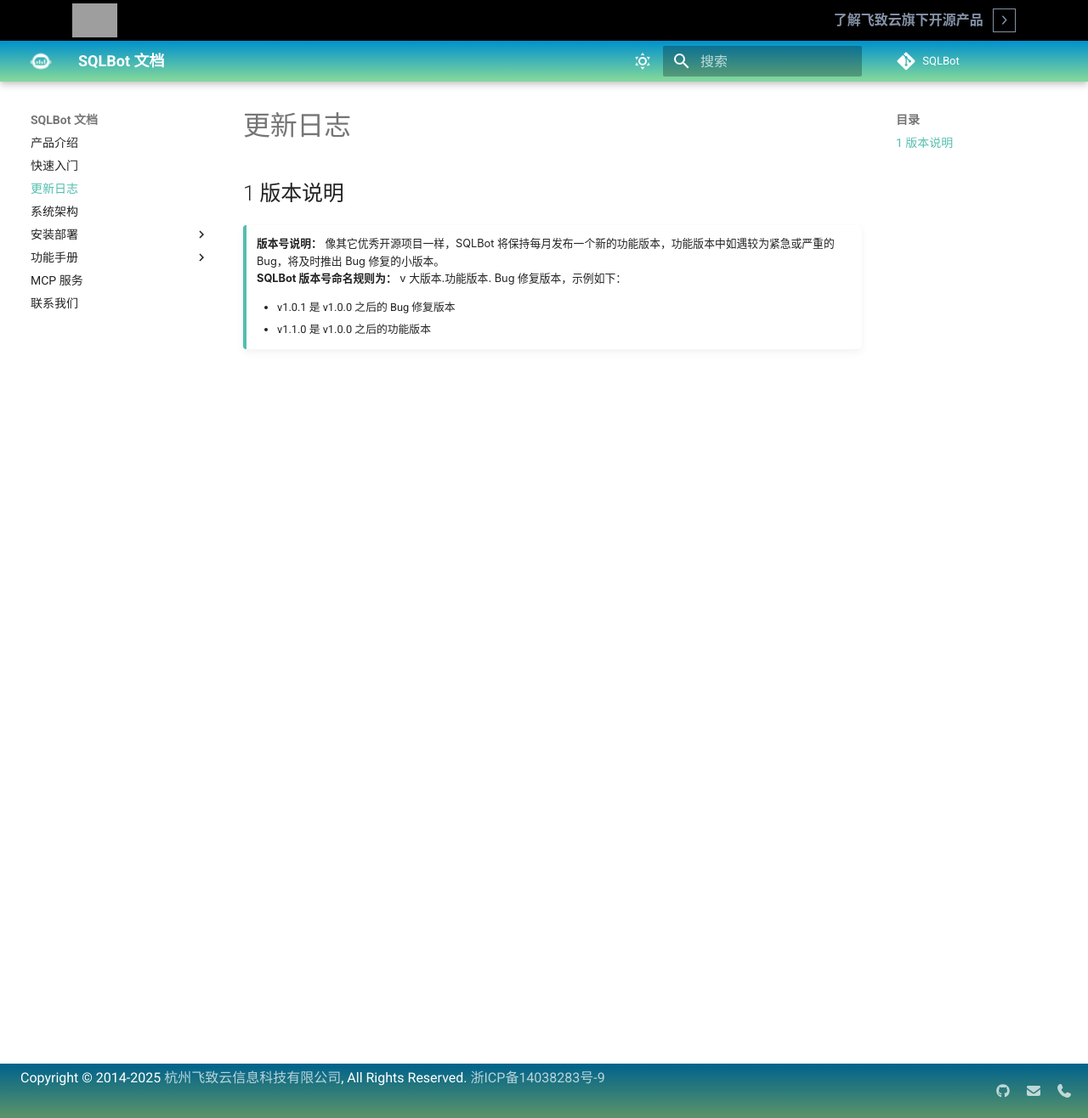
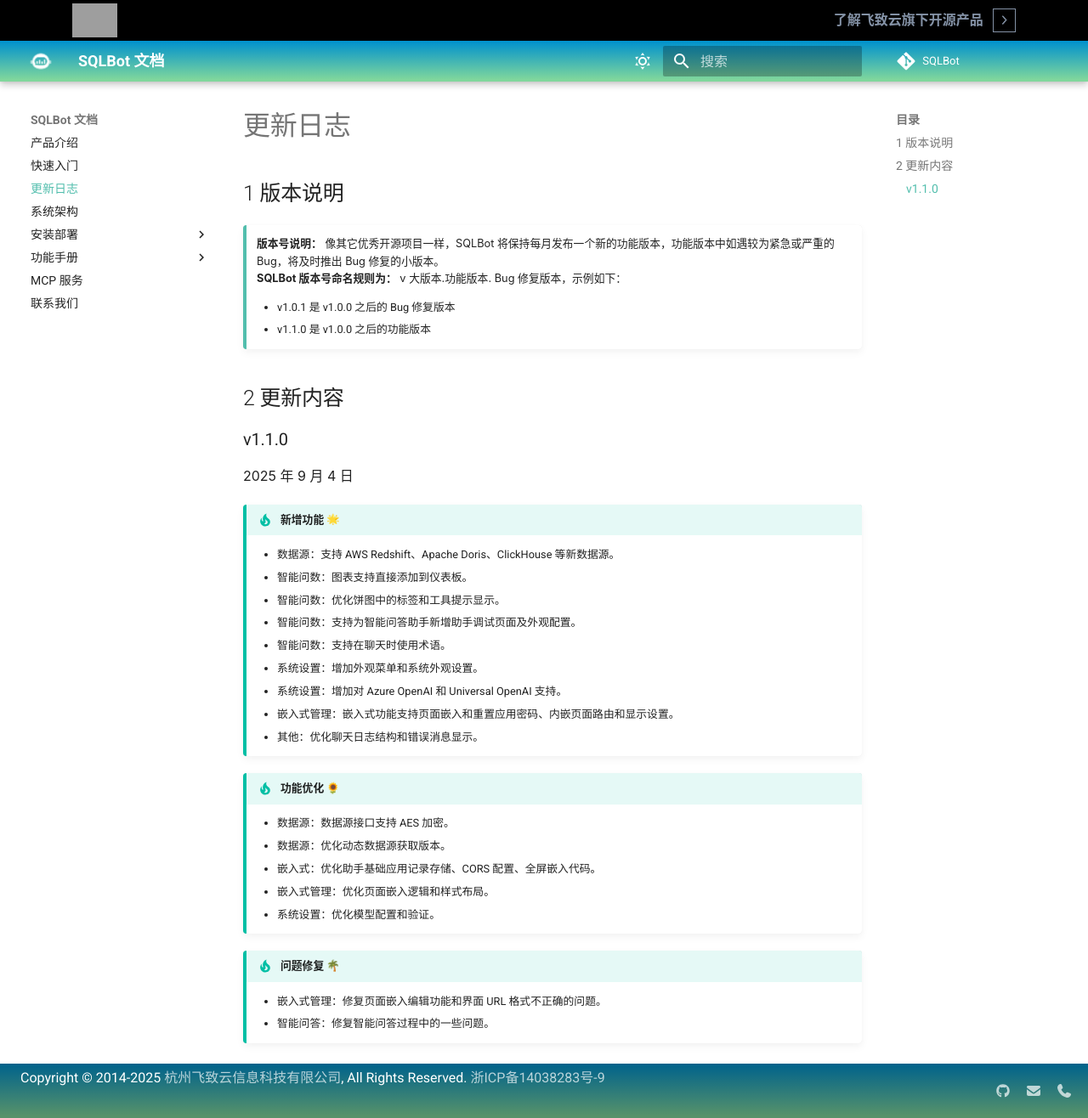
Before and after one commit to dataease/SQLBot-Docs, an MkDocs documentation site: the page built from docs/changelog.md, in a window 1280 px wide and 1316 px high. Shown: the whole window at 85% size. Built offline with MkDocs 1.6.1 and Material for MkDocs 9.7.7, drawn with Linux system fonts in a browser that asks for light colours; emoji names are drawn with the system emoji font; comment, search, counter and statistics services are not loaded; the version menu is left out; grey boxes are pictures that could not be loaded.

Commit message:
feat：更新 1.1.0更新日志

```diff
--- a/docs/changelog.md
+++ b/docs/changelog.md
@@ -7,221 +7,37 @@
     - v1.0.1 是 v1.0.0 之后的 Bug 修复版本
     - v1.1.0 是 v1.0.0 之后的功能版本
 
-<!--
+
 ## 2 更新内容
 
-### v1.0.0
+### v1.1.0
 
-2025 年 8 月 6 日
+2025 年 9 月 4 日
 
-<table>
-	<tr>
-		<td bgcolor="#4B60FC" align="middle" style="font-weight:bold;color: white;width: 150px">模块</td>
-        <td bgcolor="#4B60FC" align="middle" style="font-weight:bold;color: white;width: 150px">功能项</td>
-		<td bgcolor="#4B60FC" align="middle" style="font-weight:bold;color: white;width: 750px">功能描述</td>
-	</tr>
-	<tr>
-		<td rowspan="21">智能问数</td>
-        <td rowspan="4">应用管理</td>
-		<td>支持创建简单应用、高级编排应用</td>
-    </tr>
-    <tr>
-		<td>支持以多级目录的方式分类管理应用</td>
-    </tr>
-    <tr>
-        <td>支持控制应用访问行为，例如允许公开访问、禁止公开访问</td>
-	</tr>
-    <tr>
-        <td>支持应用的导入与导出</td>
-	</tr>
-	<tr>
-        <td rowspan="10">高级编排</td>
-		<td>支持创建简单应用、高级编排应用</td>
-    </tr>
-    <tr>
-        <td>
-			工作流编排应用支持 AI 对话、知识库检索、问题优化、判断、指定回复、文档内容总结、文本转语音、语音转文本、图片理解、图片生成、表单收集、MCP 等节点
-		</td>
-	</tr>
-    <tr>
-        <td>支持提问时上传文本、图片、语音等类型文件</td>
-	</tr>
-    <tr>
-        <td>支持在工作流中引用工具</td>
-	</tr>
-    <tr>
-        <td>支持在工作流中嵌套其它应用</td>
-	</tr>
-    <tr>
-        <td>支持多出多进和并行执行</td>
-	</tr>
-    <tr>
-        <td>支持全局变量</td>
-	</tr>
-    <tr>
-        <td>支持自动保存以及恢复历史版本</td>
-	</tr>
-    <tr>
-        <td>支持语音输入自动发送和自动播放</td>
-	</tr>
-    <tr>
-        <td>支持自定义思考过程的标签，配置是否输出思考过程</td>
-	</tr>
-    <tr>
-        <td rowspan="1">问答嵌入</td>
-		<td>支持问答嵌入第三方应用</td>
-    </tr>
-    <tr>
-        <td rowspan="2">访问限制</td>
-		<td>支持按客户端限制每天提问次数限制</td>
-    </tr>
-    <tr>
-        <td>支持嵌入第三方访问白名单设置</td>
-	</tr>
-    <tr>
-        <td rowspan="2">显示设置</td>
-		<td>支持提问时显示知识来源</td>
-    </tr>
-    <tr>
-        <td>支持设置中问答页面的语言设置</td>
-	</tr>
-    <tr>
-        <td rowspan="2">统计看板</td>
-		<td>支持按时间统计用户数、提问次数、Tokens 总数、用户满意度</td>
-    </tr>
-    <tr>
-        <td>支持用户数、提问次数、Tokens 总数和用户满意度指标的趋势统计</td>
-	</tr>
-    <tr>
-		<td rowspan="12">数据源</td>
-        <td rowspan="1">知识库管理</td>
-		<td>支持通用型文件知识库，Web 站点文档知识库</td>
-    </tr>
-    <tr>
-        <td rowspan="6">文档管理</td>
-		<td>支持上传文本文件文档，包括 Markdown、TXT、DOCX、PDF、HTML、XLSX、XLS、CSV 格式</td>
-    </tr>
-    <tr>
-        <td>支持上传 QA 问答对，并提供 QA 问答对模板</td>
-	</tr>
-    <tr>
-        <td>支持文本文件和离线图片 ZIP 格式的上传和导出</td>
-	</tr>
-    <tr>
-        <td>支持知识库文档的启用状态调整，开启或关闭文档</td>
-	</tr>
-    <tr>
-        <td>支持知识库文档的命令处理方式，如模型优化、直接回答</td>
-	</tr>
-    <tr>
-        <td>支持知识库导出文档</td>
-	</tr>
-    <tr>
-        <td rowspan="3">文档分段</td>
-		<td>支持文档智能分段、高级分段方式</td>
-    </tr>
-    <tr>
-        <td>支持自定义正则表达式分段</td>
-	</tr>
-    <tr>
-        <td>支持知识库文档分段迁移</td>
-	</tr>
-    <tr>
-        <td rowspan="2">问题管理</td>
-		<td>支持问题和文档分段关联</td>
-    </tr>
-    <tr>
-        <td>支持知识库自动生成关联问题</td>
-	</tr>
-    <tr>
-		<td rowspan="4">仪表板</td>
-        <td rowspan="4">工具管理</td>
-		<td>支持通过 Python 函数，自定义工具</td>
-    </tr>
-    <tr>
-        <td>支持从工具商店中导入创建</td>
-	</tr>
-    <tr>
-        <td>支持工具多级目录分类管理</td>
-	</tr>
-    <tr>
-        <td>支持工具的导出和导入</td>
-	</tr>
-    <tr>
-		<td rowspan="4">设置</td>
-        <td rowspan="4">模型供应商对接</td>
-		<td>支持对接主流的大模型，包括包括本地私有大模型（Llama 3 / Qwen 2 等）、国内公共大模型（通义千问 / 智谱 AI / 百度千帆 / Kimi / DeepSeek 等）和国外公共大模型（OpenAI / Azure OpenAI / Gemini 等）</td>
-    </tr>
-    <tr>
-        <td>支持大语言模型、向量化模型、重排模型、语音识别、语音合成、图片理解和图片生成模型</td>
-	</tr>
-    <tr>
-        <td>支持自定义模型参数设置</td>
-	</tr>
-    <tr>
-        <td>支持模型的权限</td>
-	</tr>
-    <tr>
-		<td rowspan="20">系统管理</td>
-        <td rowspan="1">系统语言</td>
-        <td>支持简体中文、繁体中文和英文三种语言</td>
-    </tr>
-    <tr>
-        <td rowspan="3">用户管理</td>
-        <td>支持用户创建/删除、启用/禁止、密码修改</td>
-    </tr>
-    <tr>
-        <td>支持 LDAP、CAS、OIDC 、OAuth2 对接（X-Pack）</td>
-	</tr>
-    <tr>
-        <td>支持企业微信、钉钉、飞书扫码登录（X-Pack）</td>
-	</tr>
-    <tr>
-        <td rowspan="1">工作空间</td>
-        <td>支持按工作空间方式对用户、资源进行独立管理（X-Pack）</td>
-    </tr>
-    <tr>
-        <td rowspan="2">角色管理</td>
-        <td>支持系统管理员、工作空间管理员、普通用户内置角色</td>
-    </tr>
-    <tr>
-        <td>支持自定义角色并关联权限控制以及用户成员（X-Pack）</td>
-	</tr>
-    <tr>
-        <td rowspan="1">资源管理</td>
-        <td>支持查看应用、知识库、工具和模型等所有系统资源（X-Pack）</td>
-    </tr>
-    <tr>
-        <td rowspan="1">资源授权</td>
-        <td>支持对应用、知识库、工具和模型等所有系统资源按角色或自定义授权</td>
-    </tr>
-    <tr>
-        <td rowspan="1">共享资源</td>
-        <td>支持创建和管理知识库、工具、模型等共享资源（X-Pack）</td>
-    </tr>
-    <tr>
-        <td rowspan="3">对话用户</td>
-        <td>支持创建和同步对话用户（X-Pack）</td>
-    </tr>
-    <tr>
-        <td>支持对话用户组的创建和成员管理（X-Pack）</td>
-	</tr>
-    <tr>
-        <td>支持通过 LDAP、CAS、OIDC、OAuth2 等方式进行对话用户的登录认证（X-Pack）</td>
-	</tr>
-    <tr>
-        <td rowspan="3">系统设置</td>
-        <td>支持对接邮箱</td>
-    </tr>
-    <tr>
-        <td>支持自定义系统 Logo 、登录 Logo、主题配色、登录背景图、系统名称和欢迎语以及系统帮助链接（X-Pack）</td>
-    </tr>
-    <tr>
-        <td>支持通过 LDAP、CAS、OIDC、OAuth2、扫码登录等方式进行登录认证（X-Pack）</td>
-    </tr>
-    <tr>
-        <td rowspan="1">操作日志</td>
-        <td>支持查看所有用户的操作详情（X-Pack）</td>
-    </tr>
-</table>
--->
+
+!!! Tip  "新增功能 :star2:"
+
+    - 数据源：支持 AWS Redshift、Apache Doris、ClickHouse 等新数据源。
+    - 智能问数：图表支持直接添加到仪表板。
+    - 智能问数：优化饼图中的标签和工具提示显示。
+    - 智能问数：支持为智能问答助手新增助手调试页面及外观配置。
+    - 智能问数：支持在聊天时使用术语。
+    - 系统设置：增加外观菜单和系统外观设置。
+    - 系统设置：增加对 Azure OpenAI 和 Universal OpenAI 支持。
+    - 嵌入式管理：嵌入式功能支持页面嵌入和重置应用密码、内嵌页面路由和显示设置。
+    - 其他：优化聊天日志结构和错误消息显示。
+
+
+!!! Tip  "功能优化 :sunflower:"
+
+    - 数据源：数据源接口支持 AES 加密。
+    - 数据源：优化动态数据源获取版本。
+    - 嵌入式：优化助手基础应用记录存储、CORS 配置、全屏嵌入代码。
+    - 嵌入式管理：优化页面嵌入逻辑和样式布局。
+    - 系统设置：优化模型配置和验证。
+
+
+!!! Tip  "问题修复 :palm_tree:"
+
+    - 嵌入式管理：修复页面嵌入编辑功能和界面 URL 格式不正确的问题。
+    - 智能问答：修复智能问答过程中的一些问题。
```
